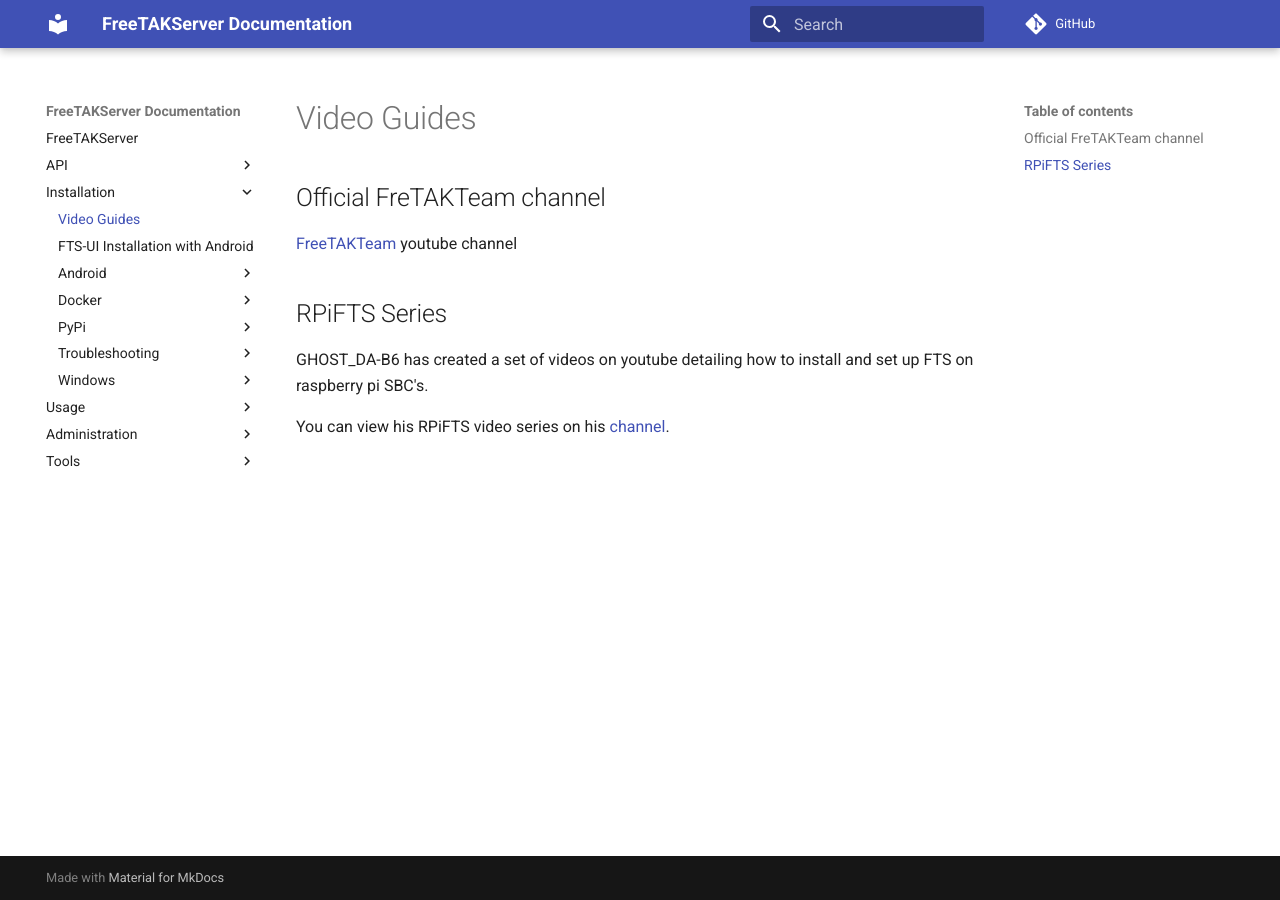
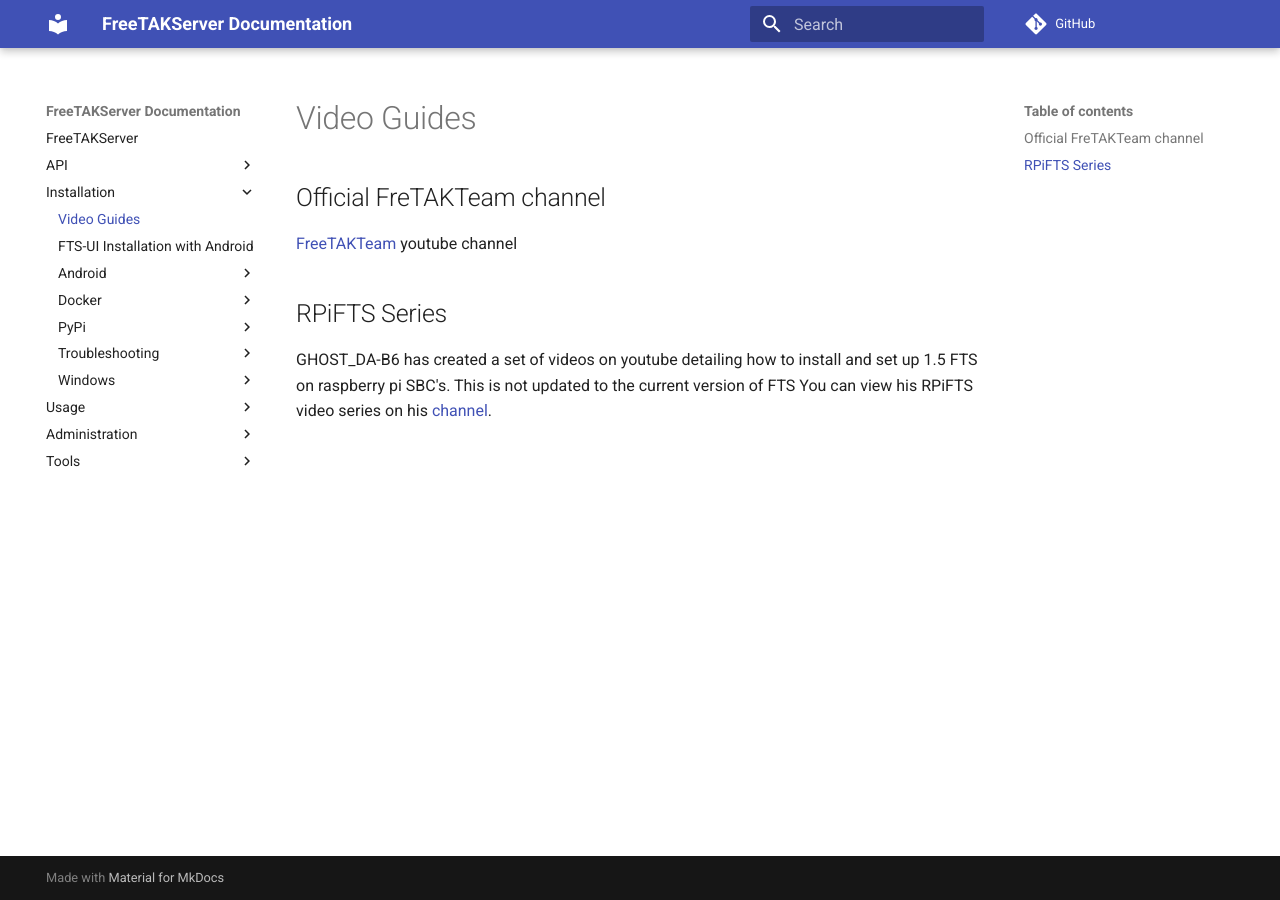
Before and after one commit to FreeTAKTeam/FreeTAKServer-User-Docs, an MkDocs documentation site: the page built from docs/docs/Installation/Video Guides.md, in a window 1280 px wide. Built offline with MkDocs 1.6.1 and Material for MkDocs 9.7.7, drawn with Linux system fonts in a browser that asks for light colours; comment, search, counter and statistics services are not loaded.

Commit message:
Update Video Guides.md

```diff
--- a/docs/docs/Installation/Video Guides.md
+++ b/docs/docs/Installation/Video Guides.md
@@ -2,6 +2,6 @@
 [FreeTAKTeam](https://www.youtube.com/channel/UCJJOterycd1UuulmQGEV8Iw/featured) youtube channel
 
 ## RPiFTS Series
-GHOST_DA-B6 has created a set of videos on youtube detailing how to install and set up FTS on raspberry pi SBC's.
-
+GHOST_DA-B6 has created a set of videos on youtube detailing how to install and set up 1.5 FTS on raspberry pi SBC's.
+This is not updated to the current version of FTS
 You can view his RPiFTS video series on his [channel](https://www.youtube.com/channel/UC--WpY--HV7PymMWLgfflZA).
```
